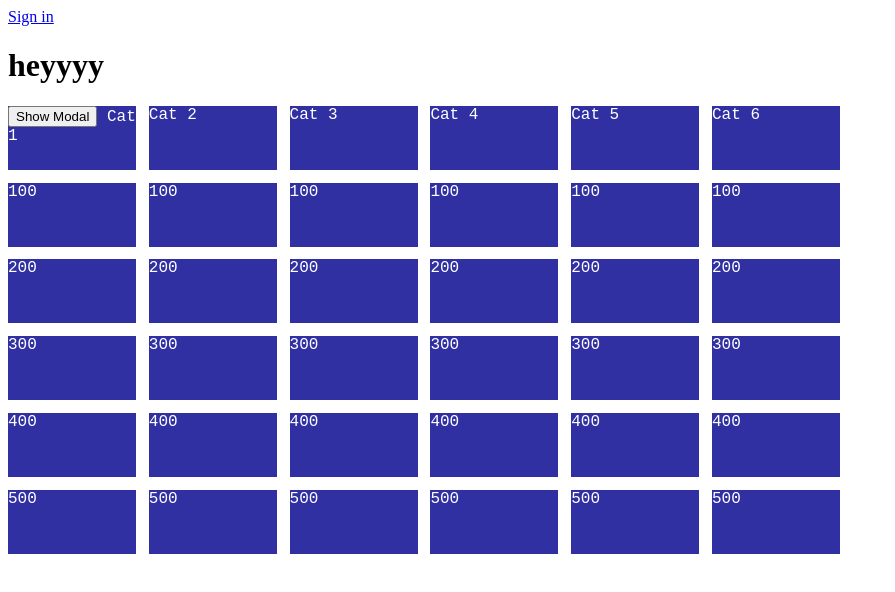
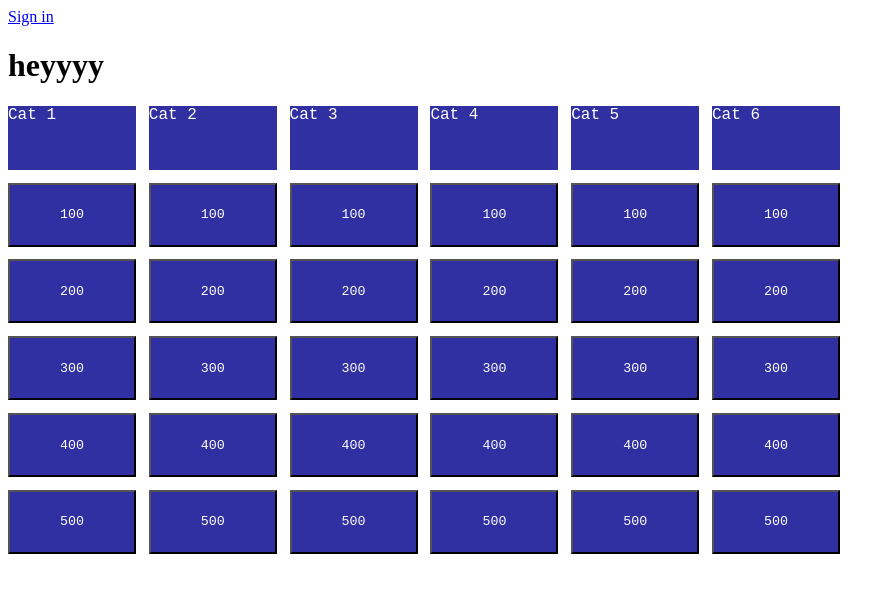
Before and after one commit to teamupcube/jeopardy_for_teachers_app, a Vue app in the folder app/: page /gameplay in a window 1280 px wide. Shown: the top 592 px of the page, without its empty margins (0-895 px from the left). Built offline with nearby package versions, Linux system fonts and the light colour scheme.

Commit message:
modal working

```diff
--- a/app/src/components/GamePlay.vue
+++ b/app/src/components/GamePlay.vue
@@ -4,58 +4,57 @@
   <h1>heyyyy</h1>
     <div class="container">
       <div class="column" id="cat_one">
-        <div class="box"> <button id="show-modal" @click="showModal = true">Show Modal</button>
-        <Modal v-if="showModal" @close="showModal = false">
-        <h3 slot="header">custom header</h3>
-        </Modal>
-        Cat 1</div>
-        <div class="box">100</div>
-        <div class="box">200</div>
-        <div class="box">300</div>
-        <div class="box">400</div>
-        <div class="box">500</div>
+        <div class="box">Cat 1</div>
+        <button class="box" id="show-modal" @click="showModal = true"  >100</button>
+        <button class="box" id="show-modal" @click="showModal = true" >200</button>
+        <button class="box" id="show-modal" @click="showModal = true" >300</button>
+        <button class="box" id="show-modal" @click="showModal = true" >400</button>
+        <button class="box" id="show-modal" @click="showModal = true" >500</button>
       </div>
       <div class="column" id="cat_two">
-        <div class="box">Cat 2</div>
-        <div class="box">100</div>
-        <div class="box">200</div>
-        <div class="box">300</div>
-        <div class="box">400</div>
-        <div class="box">500</div>
+        <div class="box" >Cat 2</div>
+        <button class="box" id="show-modal" @click="showModal = true" >100</button>
+        <button class="box" id="show-modal" @click="showModal = true" >200</button>
+        <button class="box" id="show-modal" @click="showModal = true" >300</button>
+        <button class="box" id="show-modal" @click="showModal = true" >400</button>
+        <button class="box" id="show-modal" @click="showModal = true" >500</button>
       </div>
       <div class="column" id="cat_three">
-        <div class="box">Cat 3</div>
-        <div class="box">100</div>
-        <div class="box">200</div>
-        <div class="box">300</div>
-        <div class="box">400</div>
-        <div class="box">500</div>
+        <div class="box" >Cat 3</div>
+        <button class="box" id="show-modal" @click="showModal = true" >100</button>
+        <button class="box" id="show-modal" @click="showModal = true" >200</button>
+        <button class="box" id="show-modal" @click="showModal = true" >300</button>
+        <button class="box" id="show-modal" @click="showModal = true" >400</button>
+        <button class="box" id="show-modal" @click="showModal = true" >500</button>
       </div>
       <div class="column" id="cat_four">
-        <div class="box">Cat 4</div>
-        <div class="box">100</div>
-        <div class="box">200</div>
-        <div class="box">300</div>
-        <div class="box">400</div>
-        <div class="box">500</div>
+        <div class="box" >Cat 4</div>
+        <button class="box" id="show-modal" @click="showModal = true" >100</button>
+        <button class="box" id="show-modal" @click="showModal = true" >200</button>
+        <button class="box" id="show-modal" @click="showModal = true" >300</button>
+        <button class="box" id="show-modal" @click="showModal = true" >400</button>
+        <button class="box" id="show-modal" @click="showModal = true" >500</button>
       </div>
       <div class="column" id="cat_five">
-        <div class="box">Cat 5</div>
-        <div class="box">100</div>
-        <div class="box">200</div>
-        <div class="box">300</div>
-        <div class="box">400</div>
-        <div class="box">500</div>
+        <div class="box" >Cat 5</div>
+        <button class="box" id="show-modal" @click="showModal = true" >100</button>
+        <button class="box" id="show-modal" @click="showModal = true" >200</button>
+        <button class="box" id="show-modal" @click="showModal = true" >300</button>
+        <button class="box" id="show-modal" @click="showModal = true" >400</button>
+        <button class="box" id="show-modal" @click="showModal = true" >500</button>
       </div>
       <div class="column" id="cat_six">
-        <div class="box">Cat 6</div>
-        <div class="box">100</div>
-        <div class="box">200</div>
-        <div class="box">300</div>
-        <div class="box">400</div>
-        <div class="box">500</div>
+        <div class="box" >Cat 6</div>
+        <button class="box" id="show-modal" @click="showModal = true" >100</button>
+        <button class="box" id="show-modal" @click="showModal = true" >200</button>
+        <button class="box" id="show-modal" @click="showModal = true" >300</button>
+        <button class="box" id="show-modal" @click="showModal = true" >400</button>
+        <button class="box" id="show-modal" @click="showModal = true" >500</button>
       </div>
     </div>
+    <Modal v-if="showModal" @close="showModal = false">
+    <h3 slot="header">custom header</h3>
+    </Modal>
   </main>
 </template>
 
@@ -70,7 +69,7 @@ export default {
     return {
       showModal: false
 
-    }
+    };
   }
 
 };
--- a/app/src/components/Modal.vue
+++ b/app/src/components/Modal.vue
@@ -36,7 +36,7 @@
 export default {
 
 
-}
+};
 </script>
 
 <style>
```
